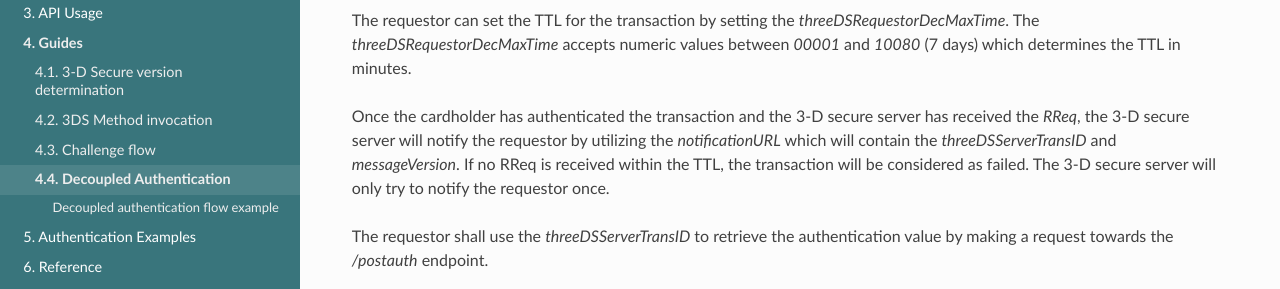
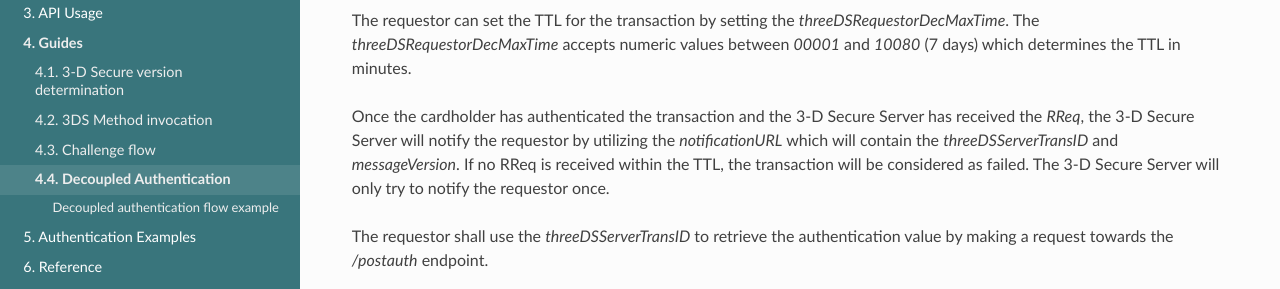
Before and after one commit to clearhaus/3DSv2-api-documentation, a Sphinx documentation site: the page built from source/decoupled_authentication.rst, in a window 1280 px wide and 1400 px high. Shown: the part 295-584 px from the top of the window. Built offline with Sphinx 7.4.7 and the Read the Docs theme 2.0.0, drawn with Linux system fonts in a browser that asks for light colours; some of the changed text lies outside the part shown.

Commit message:
Update text suggested by @mt-clearhaus

```diff
--- a/source/decoupled_authentication.rst
+++ b/source/decoupled_authentication.rst
@@ -13,11 +13,11 @@ The requestor can set the TTL for the transaction by setting the `threeDSRequest
 The `threeDSRequestorDecMaxTime` accepts numeric values between `00001` and `10080` (7 days) which
 determines the TTL in minutes.
 
-Once the cardholder has authenticated the transaction and the 3-D secure server has
-received the `RReq`, the 3-D secure server will notify the requestor by utilizing the
+Once the cardholder has authenticated the transaction and the 3-D Secure Server has
+received the `RReq`, the 3-D Secure Server will notify the requestor by utilizing the
 `notificationURL` which will contain the `threeDSServerTransID` and `messageVersion`.
 If no RReq is received within the TTL, the transaction will be considered as failed.
-The 3-D secure server will only try to notify the requestor once.
+The 3-D Secure Server will only try to notify the requestor once.
 
 The requestor shall use the `threeDSServerTransID` to retrieve the authentication value
 by making a request towards the `/postauth` endpoint.
@@ -93,7 +93,7 @@ The following examples show AReq and ARes messages for a decoupled authenticatio
         "transStatus": "D"
     }
 
-Once the cardholder has authenticated the transaction, the 3-D secure server will notify the requestor.
+Once the cardholder has authenticated the transaction, the 3-D Secure Server will notify the requestor.
 The requestor can then retrieve the authentication value by making a request towards the `/postauth` endpoint.
 
 
```
